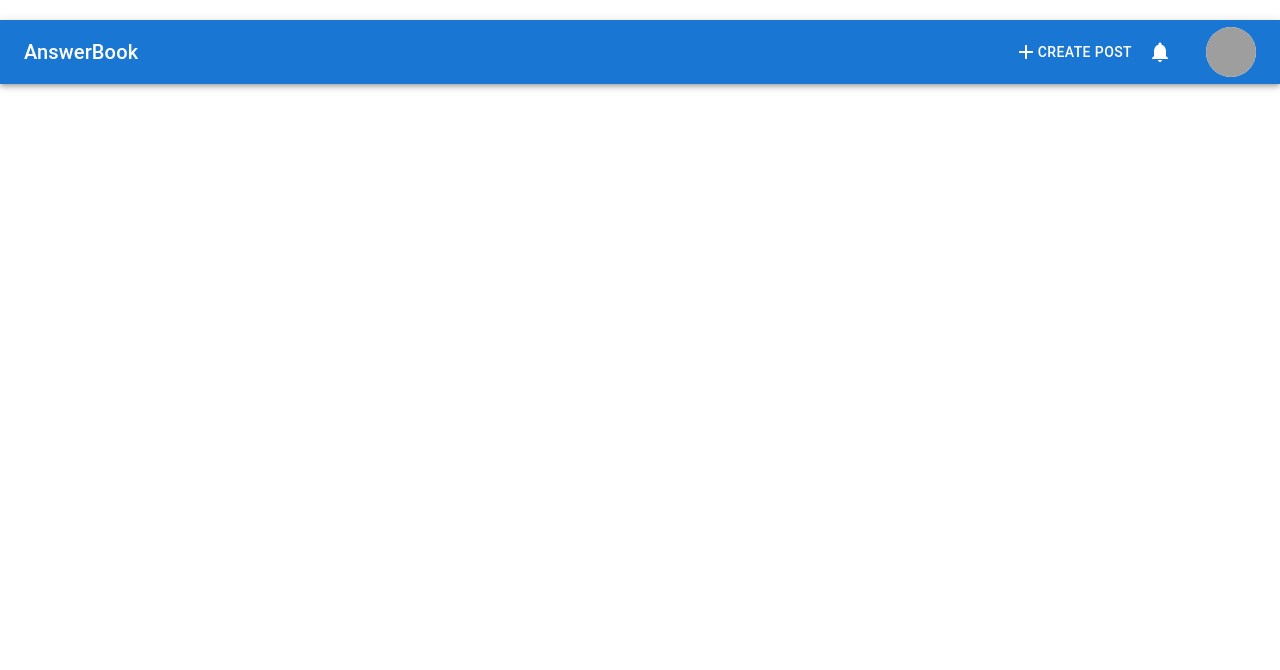
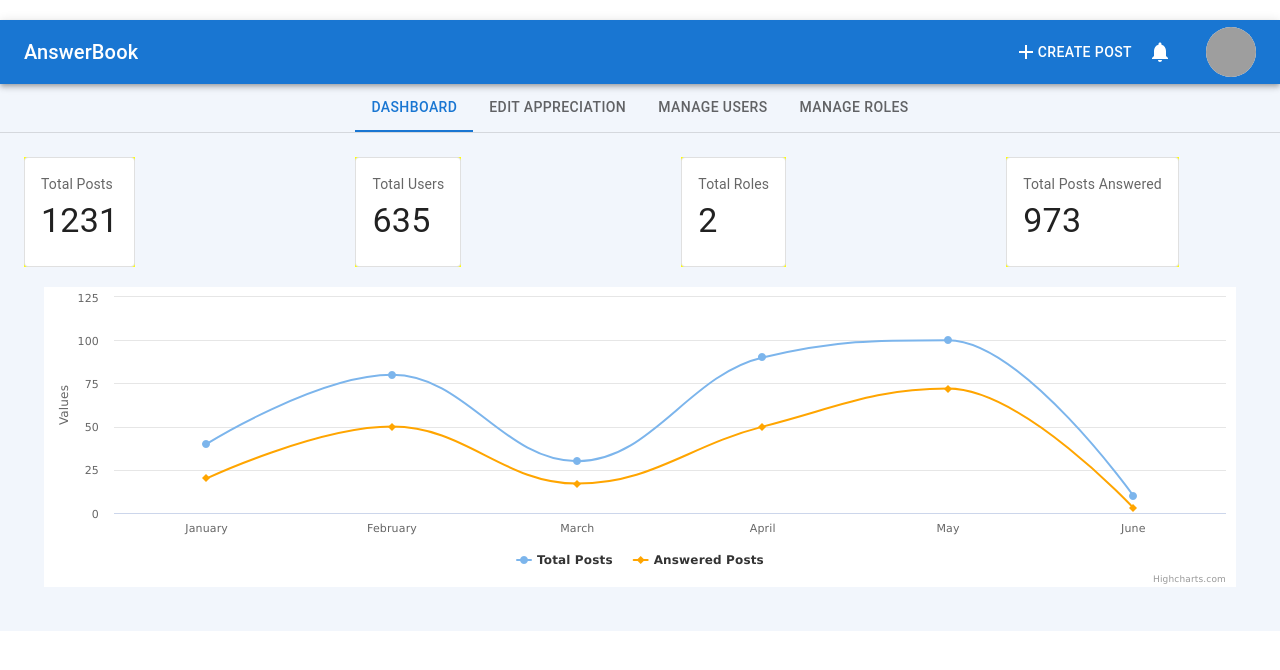
Before and after one commit to shivambhojani/AnserBook-UI, a React (Create React App) app: page /adminhome in a window 1280 px wide. Shown: the top 670 px of the page. Built offline with nearby package versions, Linux system fonts and the light colour scheme; grey boxes are pictures that could not be loaded.

Commit message:
admin dashboard

```diff
--- a/src/Routing.tsx
+++ b/src/Routing.tsx
@@ -3,8 +3,8 @@ import Post from "./components/Post/Post";
 import EditAppreciation from "./components/Appreciation/EditAppreciation";
 import Feeds from "./components/Feed/Feeds";
 import MyAccount from "./components/ProfilePage/MyAccount";
-import AnalyticsAppreciation from "./components/Appreciation/AnalyticsAppreciation";
 import Form from "./components/Login/Form";
+import AdminHome from "./components/Admin/AdminHome";
 const Routing: React.FC = () => {
   return (
     <Routes>
@@ -13,7 +13,7 @@ const Routing: React.FC = () => {
       <Route path="/login" element={<Form />} />
       <Route path="/editappreciation" element={<EditAppreciation />} />
       <Route path="/userprofile" element={<MyAccount />} />
-      <Route path="analyticsappreciation" element={<AnalyticsAppreciation />} />
+      <Route path="/adminhome" element={<AdminHome />} />
     </Routes>
   );
 };
--- /dev/null
+++ b/src/components/Admin/AdminDashboard.tsx
@@ -0,0 +1,61 @@
+import React from "react";
+import Highcharts from "highcharts/highstock";
+import HighChartsReact from "highcharts-react-official";
+import OutlinedCard from "./OutlinedCard";
+
+const options = {
+  chart: {
+    type: "spline",
+    height: "300px",
+  },
+  title: {
+    text: "",
+  },
+  xAxis: {
+    categories: ["January", "February", "March", "April", "May", "June"],
+    crosshair: true,
+  },
+  series: [
+    {
+      data: [40, 80, 30, 90, 100, 10],
+      name: "Total Posts",
+    },
+    {
+      data: [20, 50, 17, 50, 72, 3],
+      name: "Answered Posts",
+      color: "orange",
+    },
+  ],
+};
+
+export default class AdminDashboard extends React.Component {
+  constructor(props: any) {
+    super(props);
+  }
+
+  render() {
+    return (
+      <div>
+        <div
+          style={{
+            display: "flex",
+            flexDirection: "row",
+            alignItems: "center",
+            gap: "220px",
+            flexWrap: "wrap",
+            flexBasis: "33%",
+          }}
+        >
+          <OutlinedCard title="Total Posts" body="1231"></OutlinedCard>
+          <OutlinedCard title="Total Users" body="635"></OutlinedCard>
+          <OutlinedCard title="Total Roles" body="2"></OutlinedCard>
+          <OutlinedCard title="Total Posts Answered" body="973"></OutlinedCard>
+        </div>
+
+        <div style={{ margin: "20px" }}>
+          <HighChartsReact highcharts={Highcharts} options={options} />
+        </div>
+      </div>
+    );
+  }
+}
--- /dev/null
+++ b/src/components/Admin/AdminHome.css
@@ -0,0 +1,28 @@
+.Tabs {
+  display: flex;
+  justify-content: center;
+}
+
+/* .css-8je8zh-MuiTouchRipple-root {
+    overflow: hidden !important;
+    pointer-events: none !important;
+    position: absolute !important;
+    z-index: 0 !important;
+    top: 0 !important;
+    right: 0 !important;
+    bottom: 0 !important;
+    left: 0 !important;
+    border-radius: inherit !important;
+}
+
+.MuiTouchRipple-root {
+    top: 0 !important;
+    left: 0 !important;
+    right: 0 !important;
+    bottom: 0 !important;
+    z-index: 0 !important;
+    overflow: hidden !important;
+    position: absolute !important;
+    border-radius: inherit !important;
+    pointer-events: none !important;
+} */
--- /dev/null
+++ b/src/components/Admin/AdminHome.tsx
@@ -0,0 +1,36 @@
+import * as React from "react";
+import Box from "@mui/material/Box";
+import Tab from "@mui/material/Tab";
+import TabContext from "@mui/lab/TabContext";
+import TabList from "@mui/lab/TabList";
+import TabPanel from "@mui/lab/TabPanel";
+import "./AdminHome.css";
+import AdminDashboard from "./AdminDashboard";
+
+export default function AdminHome() {
+  const [value, setValue] = React.useState("1");
+
+  const handleChange = (event: React.SyntheticEvent, newValue: string) => {
+    setValue(newValue);
+  };
+
+  return (
+    <Box sx={{ width: "100%", typography: "body1" }}>
+      <TabContext value={value}>
+        <Box sx={{ borderBottom: 1, borderColor: "divider" }}>
+          <div className="Tabs">
+            <TabList onChange={handleChange} aria-label="lab API tabs example">
+              <Tab label="Dashboard" value="1" />
+              <Tab label="Edit Appreciation" value="2" />
+              <Tab label="Manage Users" value="3" />
+              <Tab label="Manage Roles" value="4" />
+            </TabList>
+          </div>
+        </Box>
+        <TabPanel value="1">
+          <AdminDashboard></AdminDashboard>
+        </TabPanel>
+      </TabContext>
+    </Box>
+  );
+}
--- /dev/null
+++ b/src/components/Admin/OutlinedCard.tsx
@@ -0,0 +1,44 @@
+import * as React from "react";
+import Box from "@mui/material/Box";
+import Card from "@mui/material/Card";
+import CardActions from "@mui/material/CardActions";
+import CardContent from "@mui/material/CardContent";
+import Button from "@mui/material/Button";
+import Typography from "@mui/material/Typography";
+
+const bull = (
+  <Box
+    component="span"
+    sx={{ display: "inline-block", mx: "2px", transform: "scale(0.8)" }}
+  >
+    •
+  </Box>
+);
+
+interface card {
+  title: string;
+  body: string;
+}
+
+export default function OutlinedCard(props: card) {
+  return (
+    <Box sx={{ maxWidth: 200, maxHeight: 200, backgroundColor: "yellow" }}>
+      <Card variant="outlined">
+        <React.Fragment>
+          <CardContent>
+            <Typography
+              sx={{ fontSize: 14 }}
+              color="text.secondary"
+              gutterBottom
+            >
+              {props.title}
+            </Typography>
+            <Typography variant="h4" component="div">
+              {props.body}
+            </Typography>
+          </CardContent>
+        </React.Fragment>
+      </Card>
+    </Box>
+  );
+}
--- a/src/components/Login/Form.tsx
+++ b/src/components/Login/Form.tsx
@@ -3,24 +3,28 @@ import useForm from "./useForm";
 import validate from "./LoginFormValidationRules";
 import { useNavigate } from "react-router-dom";
 
-const Form = (props:any):any => {
-  const { values, errors: err, handleChange: manageChanges, handleSubmit: onsubmit } :any = useForm(
-    login,
-    validate
-  );
-  const [_,setLoggedIn] = useState(false);
- const navigate =  useNavigate()
+const Form = (props: any): any => {
+  const {
+    values,
+    errors: err,
+    handleChange: manageChanges,
+    handleSubmit: onsubmit,
+  }: any = useForm(login, validate);
+  const [_, setLoggedIn] = useState(false);
+  const navigate = useNavigate();
 
   function login() {
     setLoggedIn(true);
-    return navigate("/default")
+    return navigate("/default");
   }
-const submitHandler = (e:any)=>{
-  e.preventDefault();
-
-  navigate("/")
-
-}
+  const submitHandler = (e: any) => {
+    e.preventDefault();
+    if (values.email === "admin@xyz.com") {
+      navigate("/adminhome");
+    } else {
+      navigate("/");
+    }
+  };
 
   return (
     <div className="section hightlight">
@@ -41,9 +45,7 @@ const submitHandler = (e:any)=>{
                     value={values.email || ""}
                     required
                   />
-                  {err.email && (
-                    <p className="help is-danger">{err.email}</p>
-                  )}
+                  {err.email && <p className="help is-danger">{err.email}</p>}
                 </div>
               </div>
               <div className="field">
```
